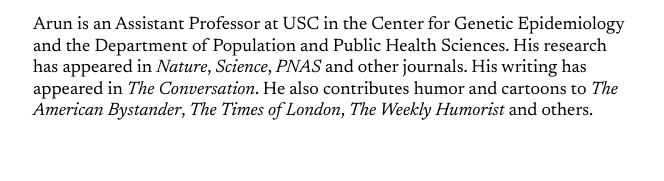
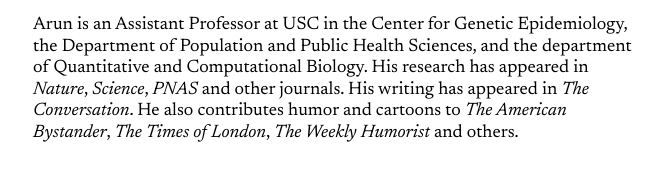
Before and after one commit to arundurvasula/website, a plain HTML site: page index.html in a window 1280 px wide. Shown: the part 205-386 px from the top of the page, without its empty margins (15-679 px from the left). Drawn offline with Linux system fonts and the light colour scheme.

Commit message:
Update index.html

```diff
--- a/index.html
+++ b/index.html
@@ -17,7 +17,7 @@
 <body>
 	<div id="navbar"></div>
 	<p>
-	Arun is an Assistant Professor at USC in the Center for Genetic Epidemiology and the Department of Population and Public Health Sciences. His research has appeared in <i>Nature</i>, <i>Science</i>, <i>PNAS</i> and other journals. His writing has appeared in <i>The Conversation</i>. He also contributes humor and cartoons to <i>The American Bystander</i>, <i>The Times of London</i>, <i>The Weekly Humorist</i> and others.</p>
+	Arun is an Assistant Professor at USC in the Center for Genetic Epidemiology, the Department of Population and Public Health Sciences, and the department of Quantitative and Computational Biology. His research has appeared in <i>Nature</i>, <i>Science</i>, <i>PNAS</i> and other journals. His writing has appeared in <i>The Conversation</i>. He also contributes humor and cartoons to <i>The American Bystander</i>, <i>The Times of London</i>, <i>The Weekly Humorist</i> and others.</p>
 	<script>
     // Fetch and insert the navbar from an external file
     fetch('navbar.html')
```
